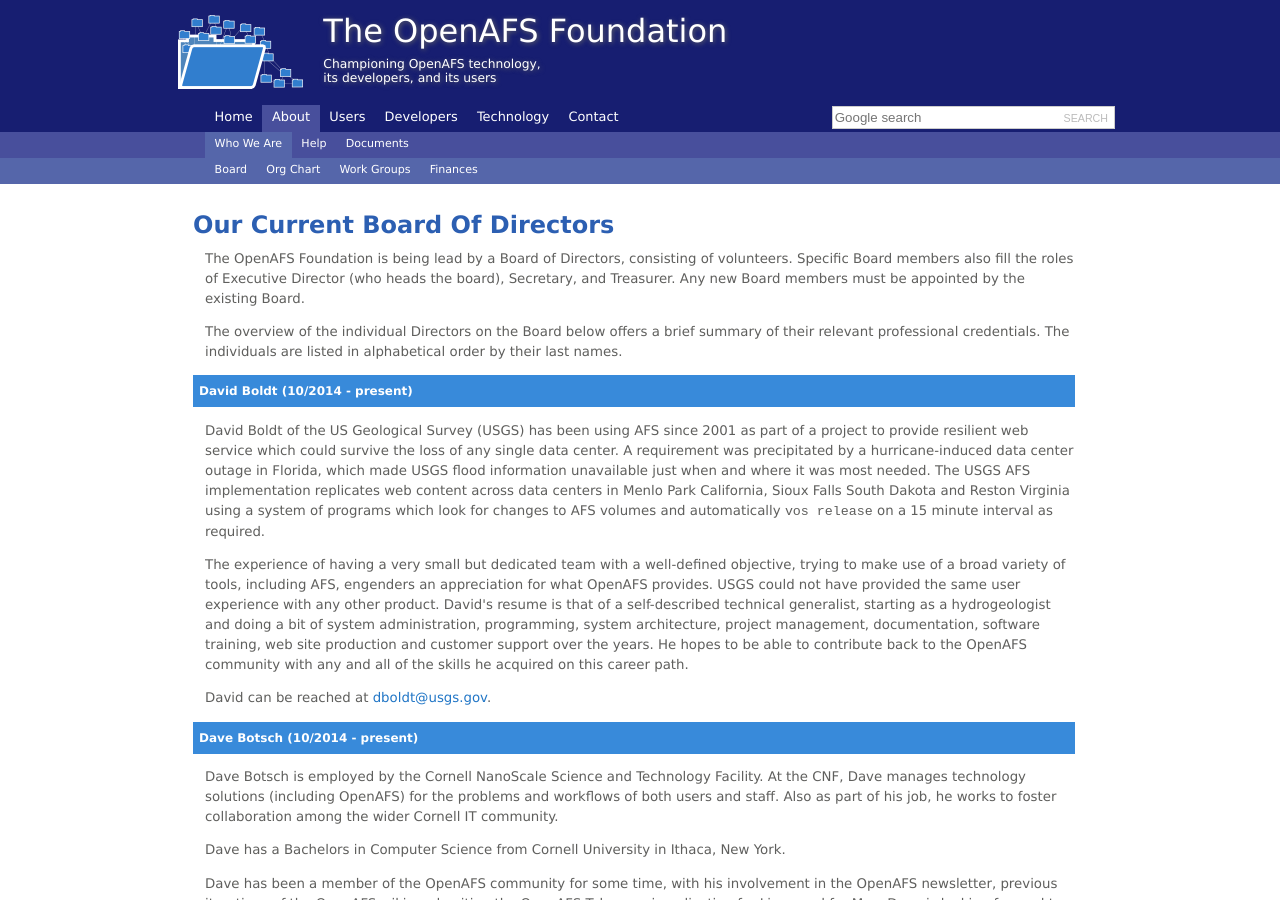
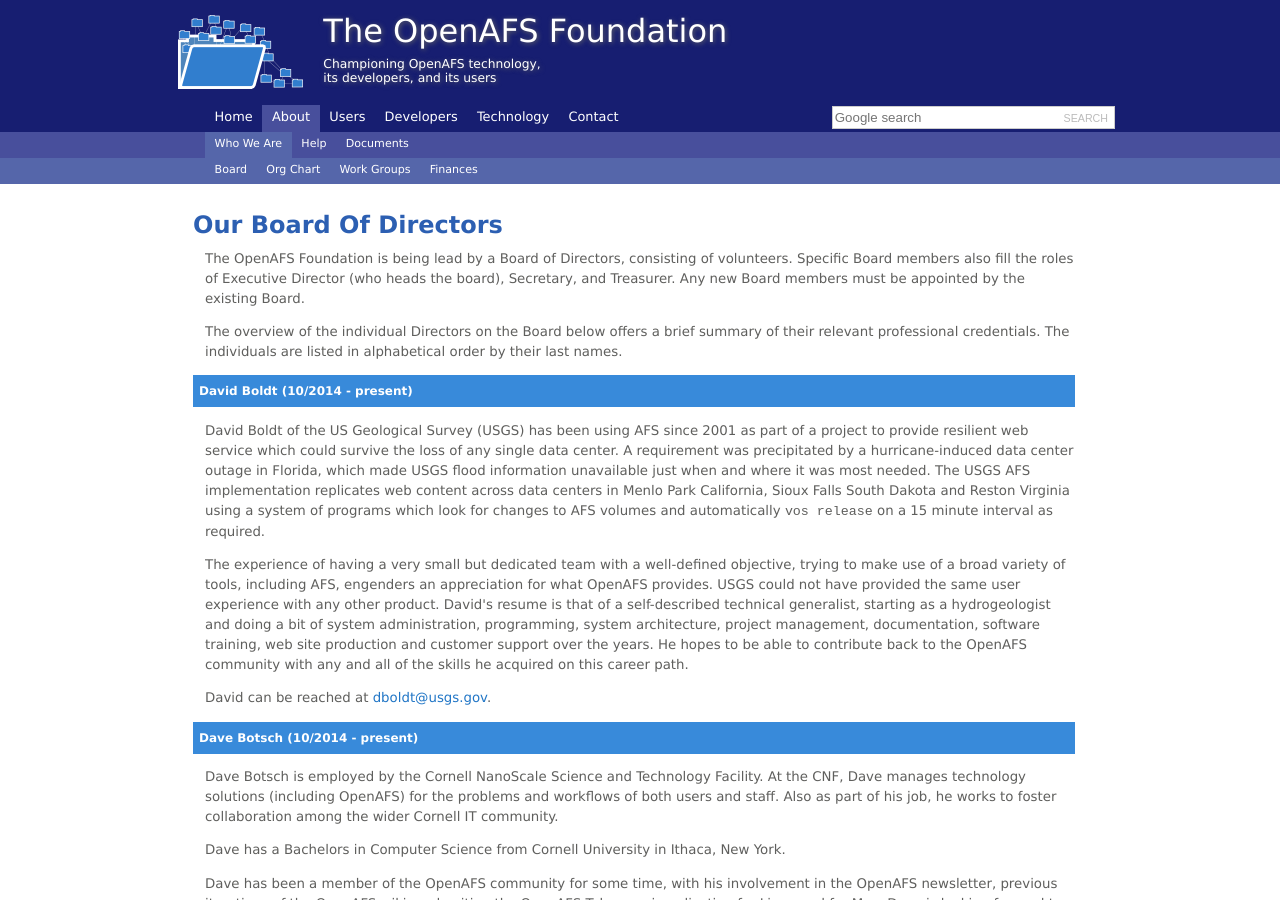
Before and after one commit to openafsfoundation/openafsfoundation.org, a Jekyll site: the page built from about/board/index.md, in a window 1280 px wide and 900 px high. Built offline with Jekyll 4.4.1, drawn with Linux system fonts in a browser that asks for light colours.

Commit message:
Content edit

```diff
--- a/about/board/index.md
+++ b/about/board/index.md
@@ -3,7 +3,7 @@
 nav: [about,who]
 ---
 
-## Our Current Board Of Directors ##
+## Our Board Of Directors ##
 
 The OpenAFS Foundation is being lead by a Board of Directors, consisting of
 volunteers. Specific Board members also fill the roles of Executive Director
```
